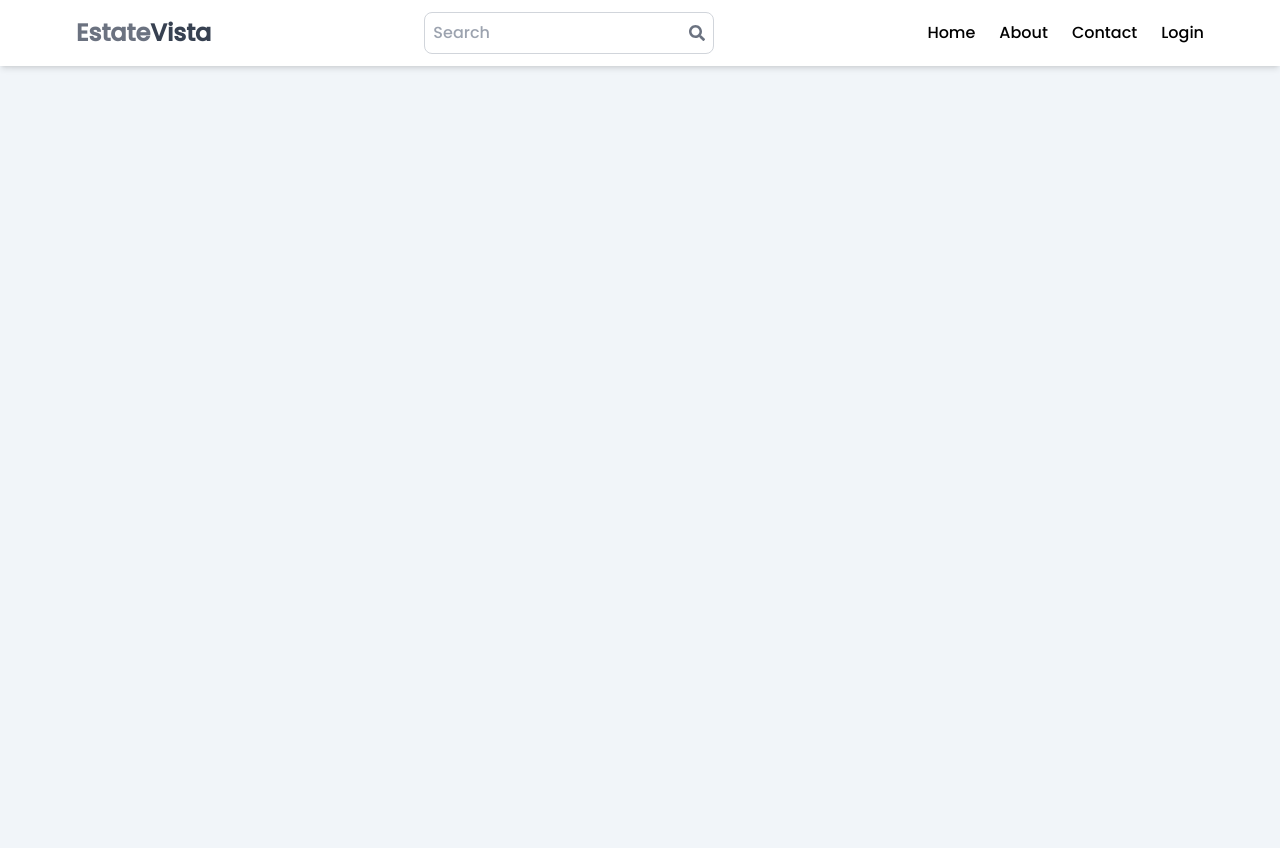
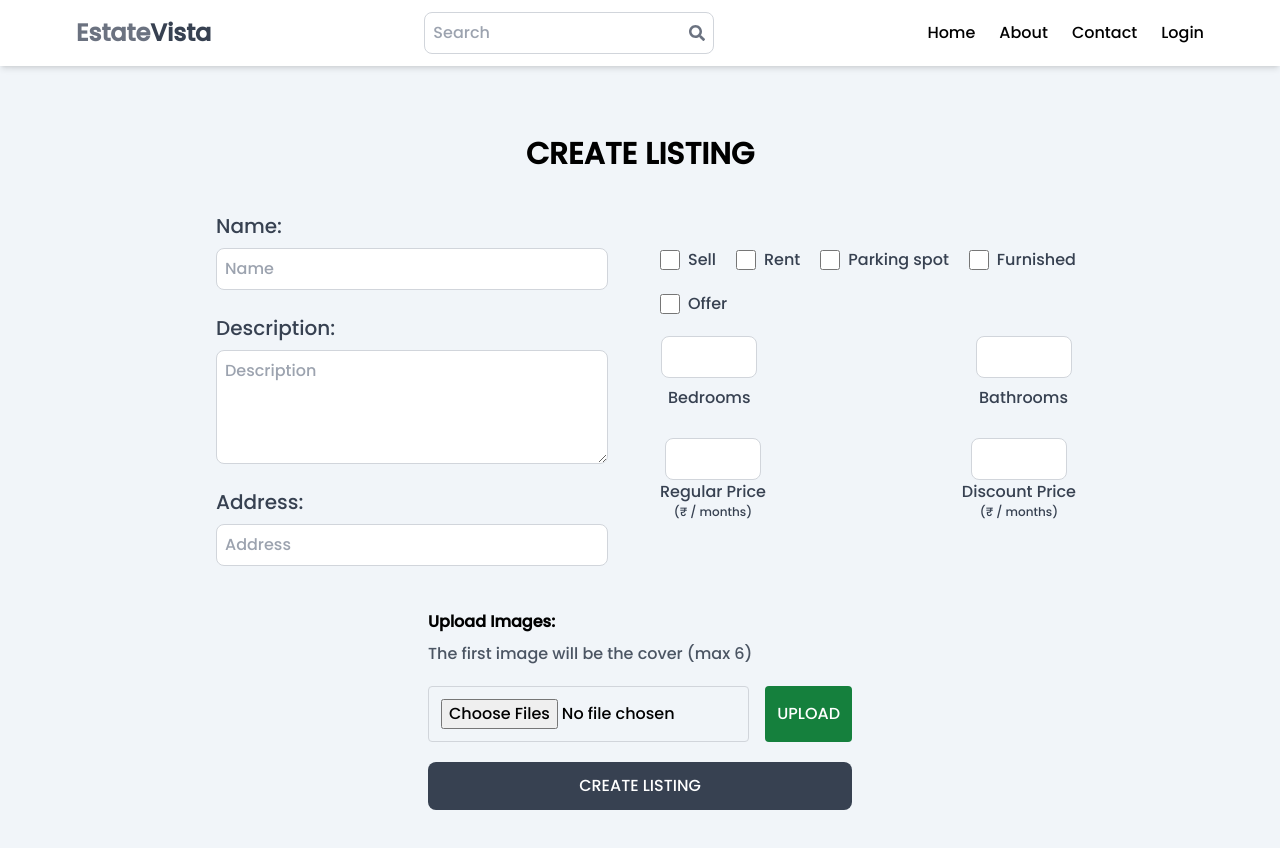
Before and after one commit to Het1203/EstateVista-RealEstate-Web-Application, a React (Vite) app in the folder client/: page /create-listing in a window 1280 px wide. Shown: the top 848 px of the page. Before the commit the page ends 800 px from the top, so only its background shows below. Built offline with nearby package versions, Linux system fonts and the light colour scheme; no server answers.

Commit message:
createListing page UI done

```diff
--- a/client/src/App.jsx
+++ b/client/src/App.jsx
@@ -10,6 +10,7 @@ import SignUp from './pages/SignUp';
 import Header from './components/Header';
 import Contact from './pages/Contact';
 import PrivateRoute from './components/PrivateRoute.jsx';
+import CreateListing from './pages/CreateListing.jsx';
 
 function App() {
   return (
@@ -25,6 +26,7 @@ function App() {
           <Route path="/contact" element={<Contact />} />
           <Route path="/signin" element={<SignIn />} />
           <Route path="/signup" element={<SignUp />} />
+          <Route path="/create-listing" element={<CreateListing />} />
         </Routes>
       </Router>
     </Provider>
--- /dev/null
+++ b/client/src/pages/CreateListing.jsx
@@ -0,0 +1,129 @@
+import React from 'react'
+
+export default function CreateListing() {
+    return (
+        <>
+            <div className='p-4 min-h-screen mt-20'>
+                <main className='p-3 max-w-4xl mx-auto'>
+                    <h1 className='text-3xl font-semibold text-center my-7 uppercase'>
+                        Create Listing
+                    </h1>
+
+                    <form>
+                        <div className='flex flex-col md:flex-row md:gap-10'>
+                            <div className='flex flex-col md:w-1/2'>
+                                <div className='flex flex-col max-w-md mx-auto p-3 w-full'>
+                                    <label htmlFor='name' className='text-xl text-gray-700'>
+                                        Name:
+                                    </label>
+                                    <input type='text' id='name' placeholder='Name' className='border border-gray-300 mt-2 p-2 rounded-lg focus:outline-none w-full' />
+                                </div>
+                                <div className='flex flex-col max-w-md mx-auto p-3 w-full'>
+                                    <label htmlFor='description' className='text-xl text-gray-700'>
+                                        Description:
+                                    </label>
+                                    <textarea
+                                        id='description'
+                                        placeholder='Description'
+                                        className='border border-gray-300 mt-2 p-2 rounded-lg focus:outline-none w-full'
+                                        rows='4'
+                                    />
+                                </div>
+                                <div className='flex flex-col max-w-md mx-auto p-3 w-full mb-5'>
+                                    <label htmlFor='address' className='text-xl text-gray-700'>
+                                        Address:
+                                    </label>
+                                    <input type='text' id='address' placeholder='Address' className='border border-gray-300 mt-2 p-2 rounded-lg focus:outline-none w-full' />
+                                </div>
+                            </div>
+
+                            <div className='flex flex-col md:w-1/2 md:mt-7'>
+                                <div className='text-gray-700 flex max-w-md mx-auto w-full flex-wrap gap-5 m-5'>
+                                    <div className='flex gap-2'>
+                                        <input type="checkbox" id='sale' className='w-5' />
+                                        <label htmlFor='sale'>
+                                            Sell
+                                        </label>
+                                    </div>
+                                    <div className='flex gap-2'>
+                                        <input type="checkbox" id='rent' className='w-5' />
+                                        <label htmlFor='rent'>
+                                            Rent
+                                        </label>
+                                    </div>
+                                    <div className='flex gap-2'>
+                                        <input type="checkbox" id='parking' className='w-5' />
+                                        <label htmlFor='parking'>
+                                            Parking spot
+                                        </label>
+                                    </div>
+                                    <div className='flex gap-2'>
+                                        <input type="checkbox" id='furnished' className='w-5' />
+                                        <label htmlFor='furnished'>
+                                            Furnished
+                                        </label>
+                                    </div>
+                                    <div className='flex gap-2'>
+                                        <input type="checkbox" id='offer' className='w-5' />
+                                        <label htmlFor='offer'>
+                                            Offer
+                                        </label>
+                                    </div>
+                                </div>
+
+                                <div className='text-gray-700 flex flex-col max-w-md mx-auto w-full gap-5'>
+                                    <div className='flex justify-between gap-5'>
+                                        <div className='flex flex-col items-center'>
+                                            <input type="number" id="bedrooms" min='1' max='10' required className='p-2 border border-gray-300 rounded-lg' />
+                                            <label className='m-2' htmlFor="bedrooms">Bedrooms</label>
+                                        </div>
+
+                                        <div className='flex flex-col items-center'>
+                                            <input type="number" id="bathrooms" min='1' max='10' required className='p-2 border border-gray-300 rounded-lg' />
+                                            <label className='m-2' htmlFor="bathrooms">Bathrooms</label>
+                                        </div>
+                                    </div>
+
+                                    <div className='flex justify-between gap-5'>
+                                        <div className='flex flex-col items-center'>
+                                            <input type="number" id="regularPrice" min='1' max='10' required className='p-2 border border-gray-300 rounded-lg' />
+                                            <div className='flex flex-col items-center'>
+                                                <p>Regular Price</p>
+                                                <span className='text-xs'>(₹ / months)</span>
+                                            </div>
+                                        </div>
+
+                                        <div className='flex flex-col items-center'>
+                                            <input type="number" id="discountedPrice" min='1' max='10' required className='p-2 border border-gray-300 rounded-lg' />
+                                            <div className='flex flex-col items-center'>
+                                                <p>Discount Price</p>
+                                                <span className='text-xs'>(₹ / months)</span>
+                                            </div>
+                                        </div>
+                                    </div>
+                                </div>
+                            </div>
+                        </div>
+
+                        <div className='flex flex-col flex-1 max-w-md mx-auto p-3 w-full'>
+                            <div className='flex flex-col items-start gap-2'>
+                                <p className='font-semibold block'>Upload Images:</p>
+                                <span className='font-normal text-gray-600 block'>The first image will be the cover (max 6)</span>
+                            </div>
+
+                            <div className='mt-5 flex gap-4'>
+                                <input className='p-3 border border-gray-300 rounded w-full' type="file" id="images" accept='image/*' multiple />
+                                <button className='p-3 bg-green-700 text-white rounded uppercase hover:opacity-95'>
+                                    Upload
+                                </button>
+                            </div>
+
+                            <button className='p-3 px-20 bg-gray-700 mt-5 text-white rounded-lg uppercase hover:opacity-95'>Create listing</button>
+                        </div>
+
+                    </form>
+                </main>
+            </div>
+        </>
+    )
+}
--- a/client/src/pages/Profile.jsx
+++ b/client/src/pages/Profile.jsx
@@ -2,6 +2,7 @@ import React from 'react';
 import { useSelector } from 'react-redux';
 import { updateUserStart, updateUserSuccess, updateUserFailure, deleteUserStart, deleteUserSuccess, deleteUserFailure, signOutUserStart, signOutUserSuccess, signOutUserFailure } from '../redux/user/userSlice.js';
 import { useDispatch } from 'react-redux';
+import { Link } from 'react-router-dom';
 
 export default function Profile() {
     const currentUser = useSelector(state => state.user.currentUser);
@@ -122,8 +123,14 @@ export default function Profile() {
 
                 <div className='flex flex-col max-w-md mx-auto p-3 w-full'>
                     <button disabled={loading} type='submit' className='bg-gray-700 text-white p-2 rounded-lg mt-2 hover:opacity-95 w-full'>
-                        {loading ? 'Loading...' : 'Update'}
+                        {loading ? 'Loading...' : 'UPDATE'}
                     </button>
+                </div>
+
+                <div className='flex flex-col max-w-md mx-auto p-3 w-full'>
+                    <Link className='bg-green-700 text-center text-white p-2 uppercase rounded-lg hover:opacity-95' to={"/create-listing"} >
+                        Create Listing
+                    </Link>
                 </div>
 
                 <div className='flex justify-between max-w-md mx-auto p-3 w-full'>
```
